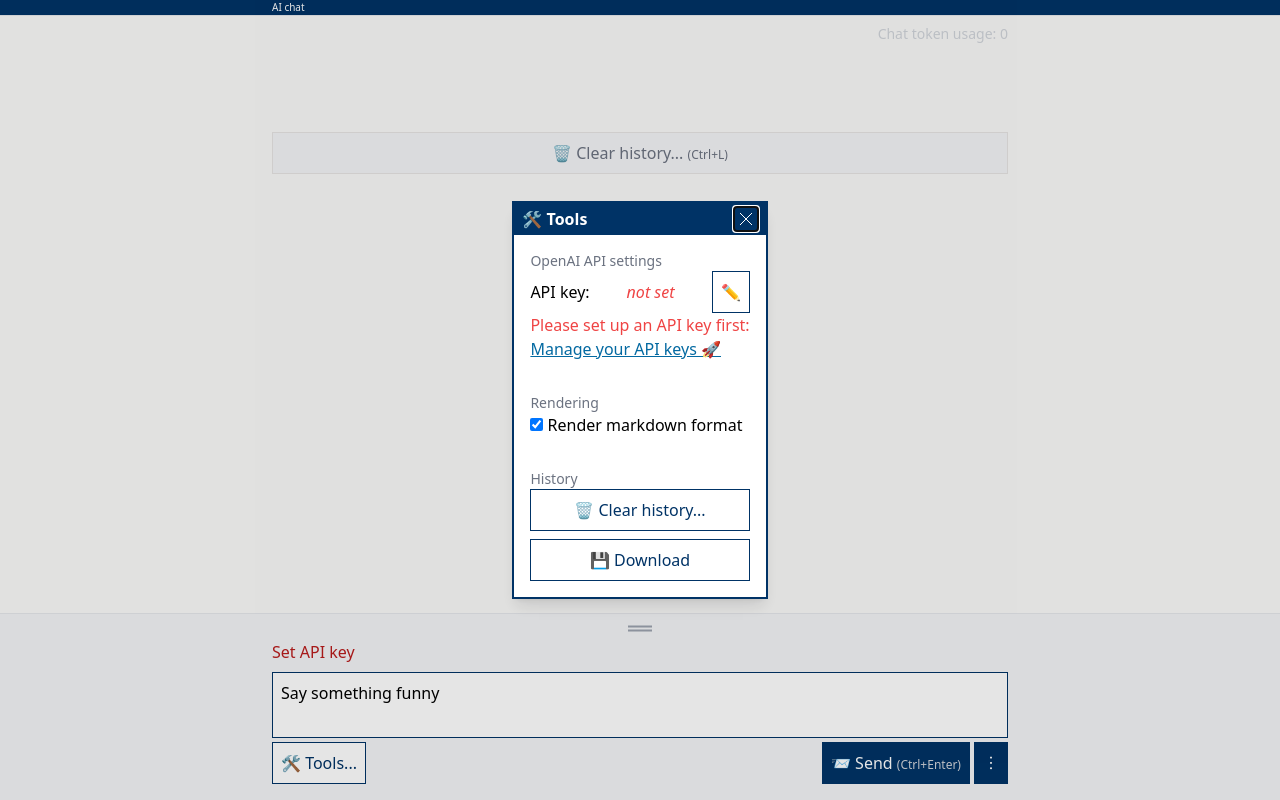
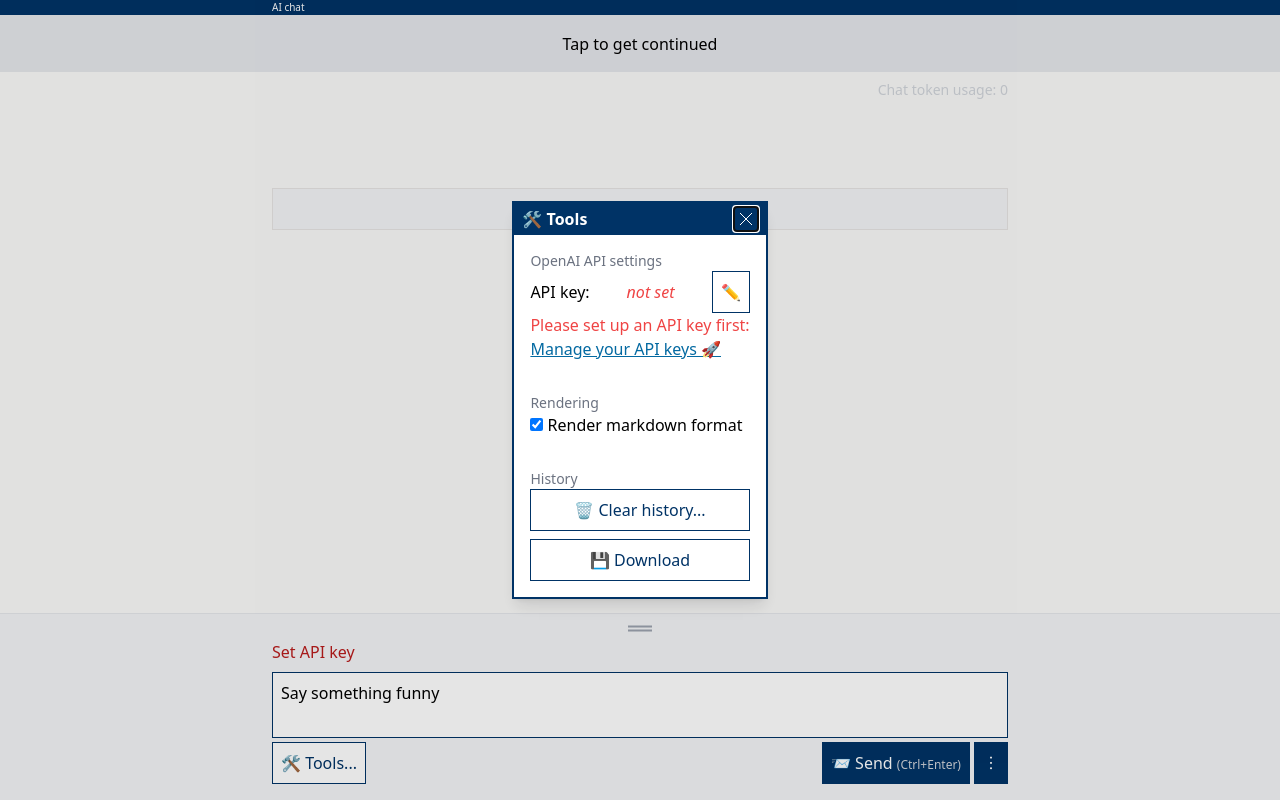
Before and after one commit to ginpei/chat-gpt-api-practice, a Next.js app: page / in a window 1280 px wide. Built offline with nearby package versions, Linux system fonts and the light colour scheme.

Commit message:
feat: 🎸 continue generating

```diff
--- a/src/domains/chat/ChatMessage.ts
+++ b/src/domains/chat/ChatMessage.ts
@@ -2,6 +2,7 @@ import { generateRandomId } from "../id/id";
 
 export interface ChatMessage {
   body: string;
+  complete: boolean;
   date: number;
   id: string;
   name: "you" | "ai" | "";
@@ -11,6 +12,7 @@ export interface ChatMessage {
 export function createChatMessage(init: Partial<ChatMessage>): ChatMessage {
   return {
     body: init?.body ?? "",
+    complete: true,
     date: init?.date ?? NaN,
     id: init?.id ?? "",
     name: init?.name ?? "",
@@ -23,6 +25,7 @@ export function buildChatMessage(
 ): ChatMessage {
   return {
     body: init.body,
+    complete: init.complete,
     id: generateRandomId(),
     date: Date.now(),
     name: init.name,
--- a/src/pages/home/chatRequestManagers.ts
+++ b/src/pages/home/chatRequestManagers.ts
@@ -6,29 +6,28 @@ import {
   sendImageRequest,
 } from "../../domains/openai/chatRequestManipulators";
 import { UserAssets } from "../../domains/userAssets/UserAssets";
-import { useUserAssetsContext } from "../../domains/userAssets/UserAssetsContext";
+import {
+  UserAssetsContextValueSetter,
+  useUserAssetsContext,
+} from "../../domains/userAssets/UserAssetsContext";
 import { saveUserAssets } from "../../domains/userAssets/userAssetsStore";
 import { useUserSettings } from "../../domains/userSettings/UserSettingsContext";
+
+export const ContinueChatMessage = Symbol("continueChatMessage");
 
 /**
  * Be aware this also updates data contained in the context and the storage
  * besides sending the request, which means this is not "pure" functionality.
  */
-export function useSubmitChatMessage(): (messageBody: string) => Promise<void> {
+export function useSubmitChatMessage(): (
+  messageBody: string | typeof ContinueChatMessage
+) => Promise<void> {
   const [userSettings] = useUserSettings();
   const [userAssets, setUserAssets] = useUserAssetsContext();
 
   return useCallback(
     async (messageBody) => {
-      const userMessage = buildChatMessage({
-        body: messageBody,
-        name: "you",
-        type: "chat",
-      });
-      const messageWithUserUpdate = [...userAssets.messages, userMessage];
-      setUserAssets({ ...userAssets, messages: messageWithUserUpdate });
-
-      const prompt = buildPromptText(messageWithUserUpdate) + "\nAI:";
+      const prompt = getPrompt(messageBody, userAssets, setUserAssets);
 
       const result = await sendChatRequest({
         apiKey: userSettings.apiKey,
@@ -38,8 +37,10 @@ export function useSubmitChatMessage(): (messageBody: string) => Promise<void> {
       // TODO
       console.log("# result", result);
 
+      const choice = result.data.choices[0];
       const aiMessage = buildChatMessage({
-        body: result.data.choices[0].text?.trim() ?? "?",
+        body: choice.text?.trim() ?? "?",
+        complete: choice.finish_reason === "stop",
         name: "ai",
         type: "chat",
       });
@@ -57,6 +58,27 @@ export function useSubmitChatMessage(): (messageBody: string) => Promise<void> {
   );
 }
 
+function getPrompt(
+  messageBody: string | typeof ContinueChatMessage,
+  userAssets: UserAssets,
+  setUserAssets: UserAssetsContextValueSetter
+) {
+  if (messageBody === ContinueChatMessage) {
+    return buildPromptText(userAssets.messages);
+  }
+
+  const userMessage = buildChatMessage({
+    body: messageBody,
+    complete: true,
+    name: "you",
+    type: "chat",
+  });
+  const messageWithUserUpdate = [...userAssets.messages, userMessage];
+  setUserAssets({ ...userAssets, messages: messageWithUserUpdate });
+
+  return buildPromptText(messageWithUserUpdate) + "\nAI:";
+}
+
 export function useSubmitImageRequest(): (
   messageBody: string
 ) => Promise<void> {
@@ -67,6 +89,7 @@ export function useSubmitImageRequest(): (
     async (messageBody) => {
       const userMessage = buildChatMessage({
         body: messageBody,
+        complete: true,
         name: "you",
         type: "image",
       });
@@ -83,6 +106,7 @@ export function useSubmitImageRequest(): (
 
       const aiMessage = buildChatMessage({
         body: result.data.data[0].url ?? "",
+        complete: true,
         name: "ai",
         type: "image",
       });
--- a/src/pages/home/history/ChatHistoryBlock.tsx
+++ b/src/pages/home/history/ChatHistoryBlock.tsx
@@ -1,12 +1,15 @@
-import { useEffect, useRef, useState } from "react";
-import { createChatHistory } from "../../../domains/chat/ChatHistory";
+import { ReactNode, useEffect, useRef, useState } from "react";
 import { KeyAssign } from "../../../domains/key/KeyAssign";
 import { useOnKey } from "../../../domains/key/keyHooks";
 import { Container } from "../../../domains/layout/Container";
-import { createChatNote, Note } from "../../../domains/note/Note";
+import { Note } from "../../../domains/note/Note";
 import { useUserAssetsContext } from "../../../domains/userAssets/UserAssetsContext";
 import { useUserSettings } from "../../../domains/userSettings/UserSettingsContext";
 import { useClearChatHistoryAction } from "../chatHistoryManipulators";
+import {
+  ContinueChatMessage,
+  useSubmitChatMessage,
+} from "../chatRequestManagers";
 import { ChatItem } from "./ChatItem";
 import { DiscreetButton } from "./DiscreetButton";
 import { SelectFileCloseHandler, SelectFilePopup } from "./SelectFilePopup";
@@ -19,6 +22,9 @@ export function ChatHistoryBlock({}: ChatHistoryBlockProps): JSX.Element {
   const clearHistoryClick = useClearChatHistoryAction();
   const refMessageList = useRef<HTMLDivElement>(null);
   const [selectFileVisible, setSelectFileVisible] = useState(false);
+  const submitChatMessage = useSubmitChatMessage();
+  const [processingContinueChatMessage, setProcessingContinueChatMessage] =
+    useState(false);
 
   useOnKey("Ctrl+O", document.body, () => {
     setSelectFileVisible(true);
@@ -38,6 +44,15 @@ export function ChatHistoryBlock({}: ChatHistoryBlockProps): JSX.Element {
     elLastItem.scrollIntoView({ block: "nearest" });
   }, [userAssets.messages.length]);
 
+  const onContinueClick = async () => {
+    setProcessingContinueChatMessage(true);
+    try {
+      await submitChatMessage(ContinueChatMessage);
+    } finally {
+      setProcessingContinueChatMessage(false);
+    }
+  };
+
   const onFileSelect: SelectFileCloseHandler = (note: Note | undefined) => {
     if (note) {
       console.log("# note", note);
@@ -56,6 +71,14 @@ export function ChatHistoryBlock({}: ChatHistoryBlockProps): JSX.Element {
           />
         ))}
       </div>
+      {!userAssets.messages.at(-1)?.complete &&
+        !processingContinueChatMessage && (
+          <div className="grid">
+            <ContinueButton onClick={onContinueClick}>
+              Tap to get continued
+            </ContinueButton>
+          </div>
+        )}
       <Container>
         <div className="py-2 text-end text-sm text-gray-300">
           Chat token usage: {userAssets.completionTokenUsage}
@@ -88,3 +111,16 @@ export function ChatHistoryBlock({}: ChatHistoryBlockProps): JSX.Element {
     </div>
   );
 }
+function ContinueButton({
+  children,
+  onClick,
+}: {
+  children: ReactNode;
+  onClick: () => void;
+}): JSX.Element {
+  return (
+    <button className="p-4 bg-gray-200 active:bg-gray-300" onClick={onClick}>
+      {children}
+    </button>
+  );
+}
```
